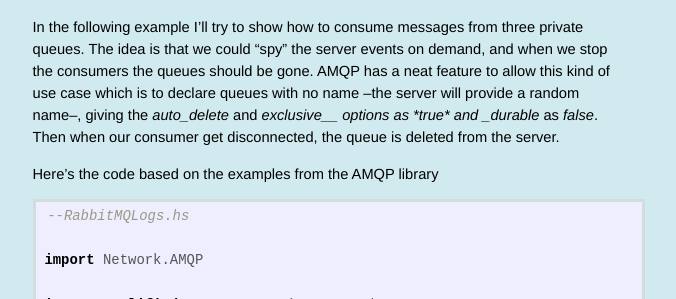
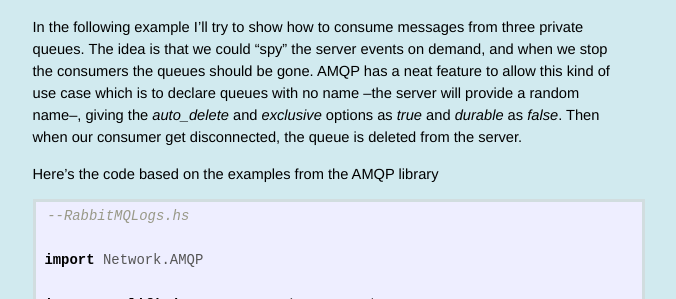
Before and after one commit to videlalvaro/videlalvaro.github.io, a Jekyll site: the page built from _posts/2010-09-09-haskell-and-rabbitmq.md, in a window 1280 px wide and 900 px high, scrolled down 434 px. Shown: the part 153-452 px from the top of the window, without its empty margins (314-990 px from the left). Built offline with Jekyll 4.4.1, drawn with Linux system fonts in a browser that asks for light colours; comment, search, counter and statistics services are not loaded.

Commit message:
format fixes

```diff
--- a/_posts/2010-09-09-haskell-and-rabbitmq.md
+++ b/_posts/2010-09-09-haskell-and-rabbitmq.md
@@ -23,7 +23,7 @@ Among the list of exchanges you will see a topic exchange by the name _amq.rabbi
 
 So we could have tree queues as the destination for the log messages.
 
-In the following example I'll try to show how to consume messages from three private queues. The idea is that we could "spy" the server events on demand, and when we stop the consumers the queues should be gone. AMQP has a neat feature to allow this kind of use case which is to declare queues with no name –the server will provide a random name–, giving the _auto\_delete_ and _exclusive__ options as *true* and _durable_ as *false*. Then when our consumer get disconnected, the queue is deleted from the server.
+In the following example I'll try to show how to consume messages from three private queues. The idea is that we could "spy" the server events on demand, and when we stop the consumers the queues should be gone. AMQP has a neat feature to allow this kind of use case which is to declare queues with no name –the server will provide a random name–, giving the _auto\_delete_ and _exclusive_ options as *true* and _durable_ as *false*. Then when our consumer get disconnected, the queue is deleted from the server.
 
 Here's the code based on the examples from the AMQP library
 
```
